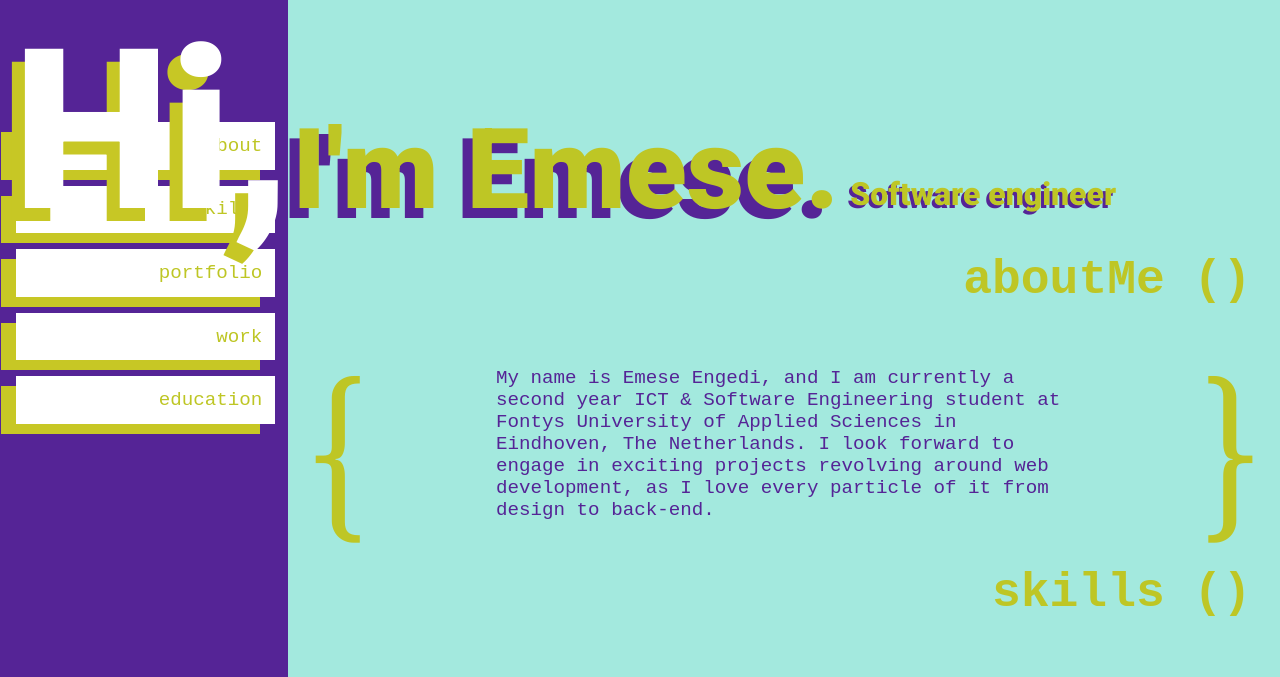
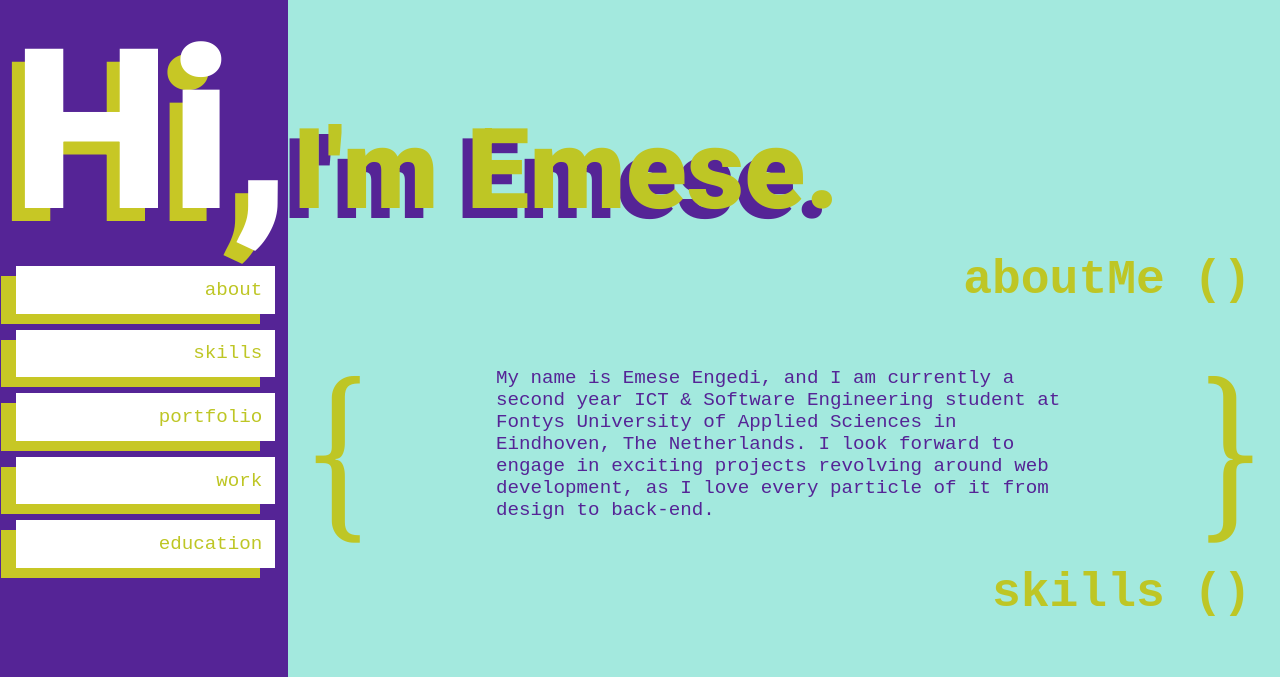
Before and after one commit to memmm/memmm.github.io, a plain HTML site: page index.html in a window 1280 px wide. Shown: the top 677 px of the page. Drawn offline with nearby package versions, Linux system fonts and the light colour scheme.

Commit message:
minor style change

```diff
--- a/index.html
+++ b/index.html
@@ -26,10 +26,10 @@
       <div class="title">
         <span class="hi">Hi, </span>
          I'm Emese.
-         <div class="pos-cont">
+         <!-- <div class="pos-cont">
            <div class="position" id="softeng"> Software engineer</div>
            <div class="position" id="webdev"> Web developer</div>
-         </div>
+         </div> -->
 
       </div>
       <div class="side">
--- a/style.css
+++ b/style.css
@@ -65,6 +65,7 @@ body {
   text-shadow: -10px 10px 0px rgba(85,36,150,1);
   display: flex;
   align-items: baseline;
+  white-space: nowrap;
 }
 
 .hi {
@@ -243,7 +244,7 @@ body {
   list-style-type: none;
   width: 100%;
   padding: 0;
-  margin-bottom: calc(50vh - 10rem);
+  margin-bottom: calc(50vh - 19rem);
 }
 
 .menu > li {
```
